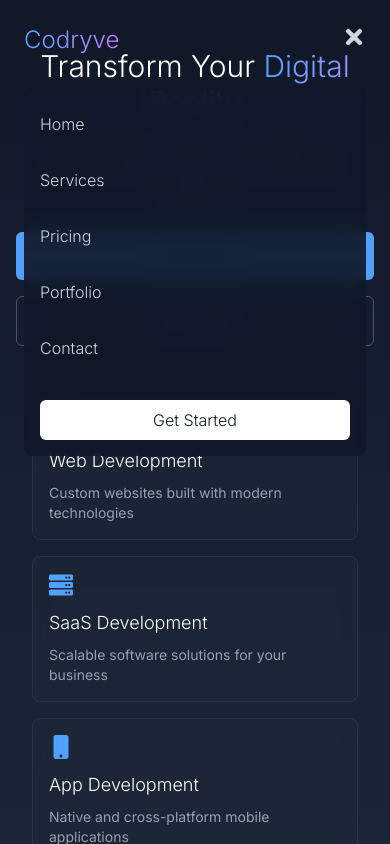
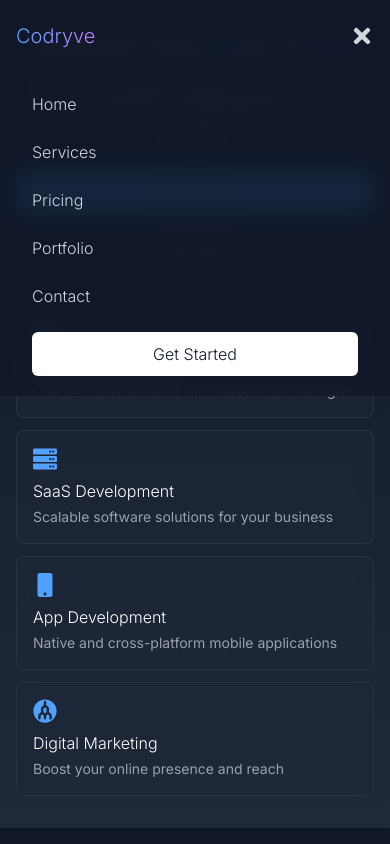
Before and after one commit to irvensd/codryve, a Next.js app: page / in a window 390 px wide. Both pictures are taken after a click on the button "Toggle menu". Shown: the top 844 px of the page. Built offline with nearby package versions, Linux system fonts and the light colour scheme.

Commit message:
fix: disable unescaped entities rule in ESLint config

```diff
--- a/src/components/Hero.tsx
+++ b/src/components/Hero.tsx
@@ -35,39 +35,39 @@ const Hero: React.FC = () => {
   };
 
   return (
-    <section className="min-h-screen flex items-center py-12 md:py-20 bg-gradient-to-b from-gray-900 to-gray-800">
+    <section className="min-h-[90vh] flex items-center py-8 sm:py-12 md:py-20 bg-gradient-to-b from-gray-900 to-gray-800">
       <div className="container mx-auto px-4 sm:px-6 lg:px-8">
-        <div className="max-w-4xl mx-auto text-center mb-12 md:mb-16">
-          <h1 className="text-3xl sm:text-4xl md:text-5xl font-light text-white mb-4 sm:mb-6">
+        <div className="max-w-4xl mx-auto text-center mb-8 sm:mb-12 md:mb-16">
+          <h1 className="text-2xl sm:text-3xl md:text-5xl font-light text-white mb-3 sm:mb-4 sm:mb-6 leading-tight">
             Transform Your <span className="bg-gradient-to-r from-blue-400 to-purple-400 bg-clip-text text-transparent">Digital Reality</span>
           </h1>
-          <p className="text-base sm:text-lg md:text-xl text-gray-400 mb-6 sm:mb-8 px-4">
+          <p className="text-base sm:text-lg md:text-xl text-gray-400 mb-6 sm:mb-8 px-2 sm:px-4 max-w-2xl mx-auto">
             We craft exceptional digital experiences that drive growth and innovation for your business.
           </p>
-          <div className="flex flex-col sm:flex-row justify-center space-y-4 sm:space-y-0 sm:space-x-4">
+          <div className="flex flex-col sm:flex-row justify-center gap-3 sm:gap-4">
             <button
               onClick={handleGetStarted}
-              className="px-6 sm:px-8 py-3 bg-blue-400 text-gray-900 rounded-md font-light hover:bg-blue-500 transition-colors duration-300"
+              className="w-full sm:w-auto px-6 sm:px-8 py-3 bg-blue-400 text-gray-900 rounded-md font-light hover:bg-blue-500 transition-colors duration-300 text-sm sm:text-base"
             >
               Get Started
             </button>
-            <button className="px-6 sm:px-8 py-3 border border-gray-600 text-white rounded-md font-light hover:border-blue-400 transition-colors duration-300">
+            <button className="w-full sm:w-auto px-6 sm:px-8 py-3 border border-gray-600 text-white rounded-md font-light hover:border-blue-400 transition-colors duration-300 text-sm sm:text-base">
               Learn More
             </button>
           </div>
         </div>
 
-        <div className="grid grid-cols-1 sm:grid-cols-2 lg:grid-cols-4 gap-4 sm:gap-6 max-w-7xl mx-auto px-4 sm:px-0">
+        <div className="grid grid-cols-1 sm:grid-cols-2 lg:grid-cols-4 gap-3 sm:gap-4 lg:gap-6 max-w-7xl mx-auto">
           {services.map((service, index) => (
             <div
               key={index}
-              className="group p-4 sm:p-6 rounded-lg bg-gray-800/50 backdrop-blur-sm border border-gray-700/50 hover:border-blue-400/50 transition-all duration-300 hover:transform hover:-translate-y-1"
+              className="group p-4 sm:p-6 rounded-lg bg-gray-800/50 backdrop-blur-sm border border-gray-700/50 hover:border-blue-400/50 transition-all duration-300 active:transform active:scale-95 sm:hover:-translate-y-1"
             >
-              <div className="mb-3 sm:mb-4 text-blue-400 group-hover:text-purple-400 transition-colors duration-300">
+              <div className="mb-2 sm:mb-4 text-blue-400 group-hover:text-purple-400 transition-colors duration-300">
                 {service.icon}
               </div>
-              <h3 className="text-lg sm:text-xl font-light text-white mb-2">{service.title}</h3>
-              <p className="text-sm sm:text-base text-gray-400">{service.description}</p>
+              <h3 className="text-base sm:text-lg font-light text-white mb-1 sm:mb-2">{service.title}</h3>
+              <p className="text-sm text-gray-400">{service.description}</p>
             </div>
           ))}
         </div>
--- a/src/components/Navbar.tsx
+++ b/src/components/Navbar.tsx
@@ -45,12 +45,12 @@ const Navbar: React.FC = () => {
 
   return (
     <nav className={`fixed w-full z-50 transition-all duration-300 ${
-      scrolled ? 'bg-gray-900/90 backdrop-blur-md' : 'bg-transparent'
+      scrolled || isOpen ? 'bg-gray-900/90 backdrop-blur-md' : 'bg-transparent'
     }`}>
-      <div className="container mx-auto px-6">
-        <div className="flex justify-between items-center py-6">
+      <div className="container mx-auto px-4 sm:px-6">
+        <div className="flex justify-between items-center py-4 sm:py-6">
           <div className="flex items-center">
-            <Link href="/" className="text-2xl font-light bg-gradient-to-r from-blue-400 to-purple-400 bg-clip-text text-transparent hover:opacity-80 transition-opacity duration-300">
+            <Link href="/" className="text-xl sm:text-2xl font-light bg-gradient-to-r from-blue-400 to-purple-400 bg-clip-text text-transparent hover:opacity-80 transition-opacity duration-300">
               Codryve
             </Link>
           </div>
@@ -88,28 +88,28 @@ const Navbar: React.FC = () => {
           <div className="md:hidden">
             <button
               onClick={() => setIsOpen(!isOpen)}
-              className="text-gray-300 hover:text-white focus:outline-none transition-colors duration-300"
+              className="p-2 -mr-2 text-gray-300 hover:text-white focus:outline-none transition-colors duration-300"
+              aria-label="Toggle menu"
             >
               {isOpen ? (
-                <div className="w-6 h-6">
                 <FaTimes size={24} />
-                </div>
               ) : (
-                <div className="w-6 h-6">
                 <FaBars size={24} />
-                </div>
               )}
             </button>
           </div>
         </div>
 
         {/* Mobile Navigation Menu */}
-        {isOpen && (
-          <div className="md:hidden py-4 bg-gray-900/90 backdrop-blur-md rounded-lg mt-2">
-            <div className="flex flex-col space-y-4 px-4">
+        <div
+          className={`md:hidden overflow-hidden transition-all duration-300 ease-in-out ${
+            isOpen ? 'max-h-96 opacity-100' : 'max-h-0 opacity-0'
+          }`}
+        >
+          <div className="py-2 space-y-0">
             <Link
               href="/"
-                className="text-gray-300 hover:text-white transition-colors duration-300 font-light py-2"
+              className="block px-4 py-3 text-gray-300 hover:text-white hover:bg-gray-800/50 transition-colors duration-300 font-light"
               onClick={() => setIsOpen(false)}
             >
               Home
@@ -120,43 +120,44 @@ const Navbar: React.FC = () => {
                 handleServicesClick();
                 setIsOpen(false);
               }}
-                className="text-gray-300 hover:text-white transition-colors duration-300 font-light py-2"
+              className="block px-4 py-3 text-gray-300 hover:text-white hover:bg-gray-800/50 transition-colors duration-300 font-light"
             >
               Services
             </Link>
             <Link
               href="/#pricing"
-                className="text-gray-300 hover:text-white transition-colors duration-300 font-light py-2"
+              className="block px-4 py-3 text-gray-300 hover:text-white hover:bg-gray-800/50 transition-colors duration-300 font-light"
               onClick={() => setIsOpen(false)}
             >
               Pricing
             </Link>
             <Link
               href="/portfolio"
-                className="text-gray-300 hover:text-white transition-colors duration-300 font-light py-2"
+              className="block px-4 py-3 text-gray-300 hover:text-white hover:bg-gray-800/50 transition-colors duration-300 font-light"
               onClick={() => setIsOpen(false)}
             >
               Portfolio
             </Link>
             <Link
               href="/contact"
-                className="text-gray-300 hover:text-white transition-colors duration-300 font-light py-2"
+              className="block px-4 py-3 text-gray-300 hover:text-white hover:bg-gray-800/50 transition-colors duration-300 font-light"
               onClick={() => setIsOpen(false)}
             >
               Contact
             </Link>
+            <div className="px-4 py-3">
               <button
                 onClick={() => {
                   handleGetStarted();
                   setIsOpen(false);
                 }}
-                className="px-6 py-2 bg-white text-gray-900 rounded-md font-light hover:bg-gray-100 transition-colors duration-300 mt-4"
+                className="w-full px-6 py-2.5 bg-white text-gray-900 rounded-md font-light hover:bg-gray-100 active:bg-gray-200 transition-colors duration-300"
               >
                 Get Started
               </button>
             </div>
           </div>
-        )}
+        </div>
       </div>
 
       <GetStartedForm
--- a/src/components/Services.tsx
+++ b/src/components/Services.tsx
@@ -38,28 +38,28 @@ const services = [
 
 const Services: React.FC = () => {
   return (
-    <section id="services" className="py-24 bg-gray-900">
-      <div className="container mx-auto px-6">
-        <div className="text-center mb-16">
-          <h2 className="text-4xl font-light text-white mb-4">
+    <section id="services" className="py-12 sm:py-16 md:py-24 bg-gray-900">
+      <div className="container mx-auto px-4 sm:px-6">
+        <div className="text-center mb-10 sm:mb-16">
+          <h2 className="text-2xl sm:text-3xl md:text-4xl font-light text-white mb-3 sm:mb-4">
             Our <span className="bg-gradient-to-r from-blue-400 to-purple-400 bg-clip-text text-transparent">Services</span>
           </h2>
-          <p className="text-gray-400 max-w-2xl mx-auto">
+          <p className="text-sm sm:text-base text-gray-400 max-w-2xl mx-auto px-2">
             Comprehensive solutions tailored to your business needs, delivered with precision and expertise.
           </p>
         </div>
 
-        <div className="grid grid-cols-1 md:grid-cols-2 lg:grid-cols-3 gap-8">
+        <div className="grid grid-cols-1 md:grid-cols-2 lg:grid-cols-3 gap-4 sm:gap-6 md:gap-8">
           {services.map((service, index) => (
             <div
               key={index}
-              className="group p-8 rounded-lg bg-gray-800/50 backdrop-blur-sm border border-gray-700/50 hover:border-blue-400/50 transition-all duration-300 hover:transform hover:-translate-y-1"
+              className="group p-6 sm:p-8 rounded-lg bg-gray-800/50 backdrop-blur-sm border border-gray-700/50 hover:border-blue-400/50 transition-all duration-300 active:transform active:scale-95 sm:hover:-translate-y-1"
             >
-              <div className="mb-6 text-blue-400 group-hover:text-purple-400 transition-colors duration-300">
+              <div className="mb-4 sm:mb-6 text-blue-400 group-hover:text-purple-400 transition-colors duration-300">
                 {service.icon}
               </div>
-              <h3 className="text-xl font-light text-white mb-3">{service.title}</h3>
-              <p className="text-gray-400">{service.description}</p>
+              <h3 className="text-lg sm:text-xl font-light text-white mb-2 sm:mb-3">{service.title}</h3>
+              <p className="text-sm sm:text-base text-gray-400">{service.description}</p>
             </div>
           ))}
         </div>
```
Lines whose indentation alone changed are shown as unchanged.
